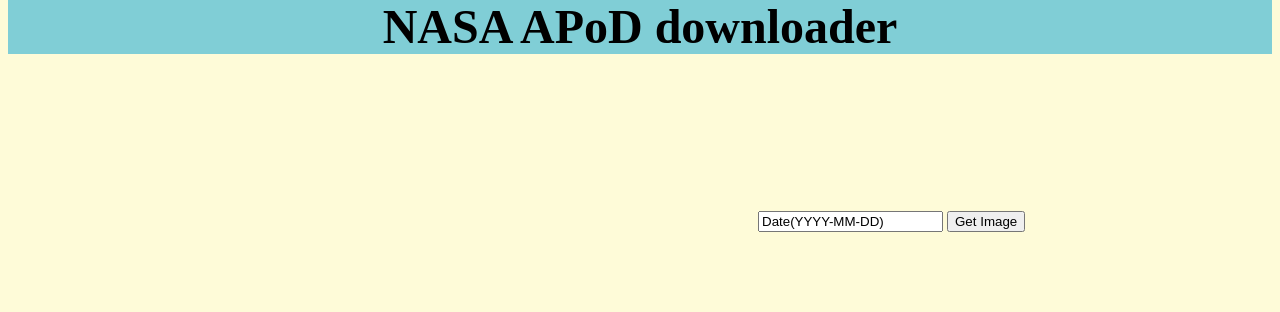
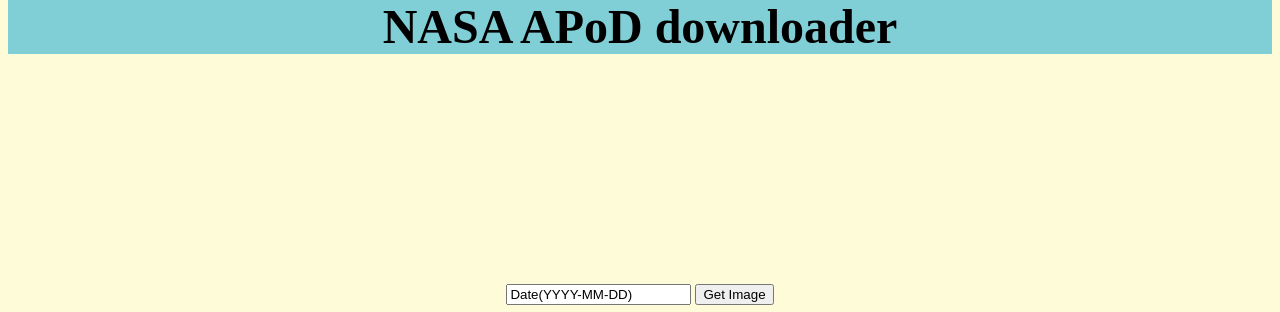
Before and after one commit to sashreek1/NASA_APoD, a Flask app: page / in a window 1280 px wide. Shown: the part 33-345 px from the top of the page. Run offline with Flask 2, Linux system fonts and the light colour scheme.

Commit message:
fixed positioning issue

```diff
--- a/APoD_app/app/templates/home.html
+++ b/APoD_app/app/templates/home.html
@@ -22,14 +22,16 @@
     <h1 style= "font-size:300%;"> NASA APoD downloader</h1>
     </CENTER>
 
-    <div style="float:left; margin-top:125px; margin-left:750px;">
+    <CENTER>
+    <div style="margin-top:230px">
     <form method="POST">
     <input name="text" value="Date(YYYY-MM-DD)">
     <input type="submit" value="Get Image">
     </form>
     </div>
+    </CENTER>
 
-    <div style="margin-top:350px">
+    <div style="margin-top:30px">
     <center>
         <img src= {{image}} alt="NASA APoD" height="400px">
     </center>
```
